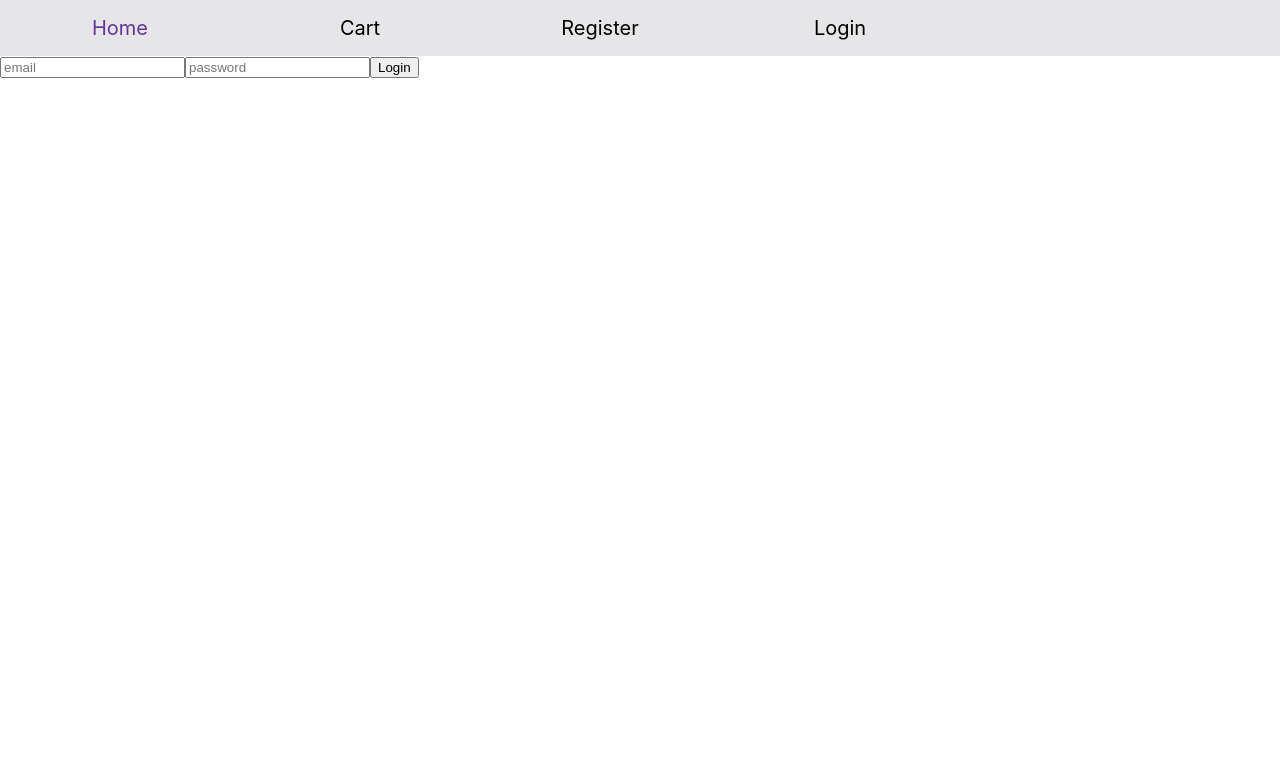
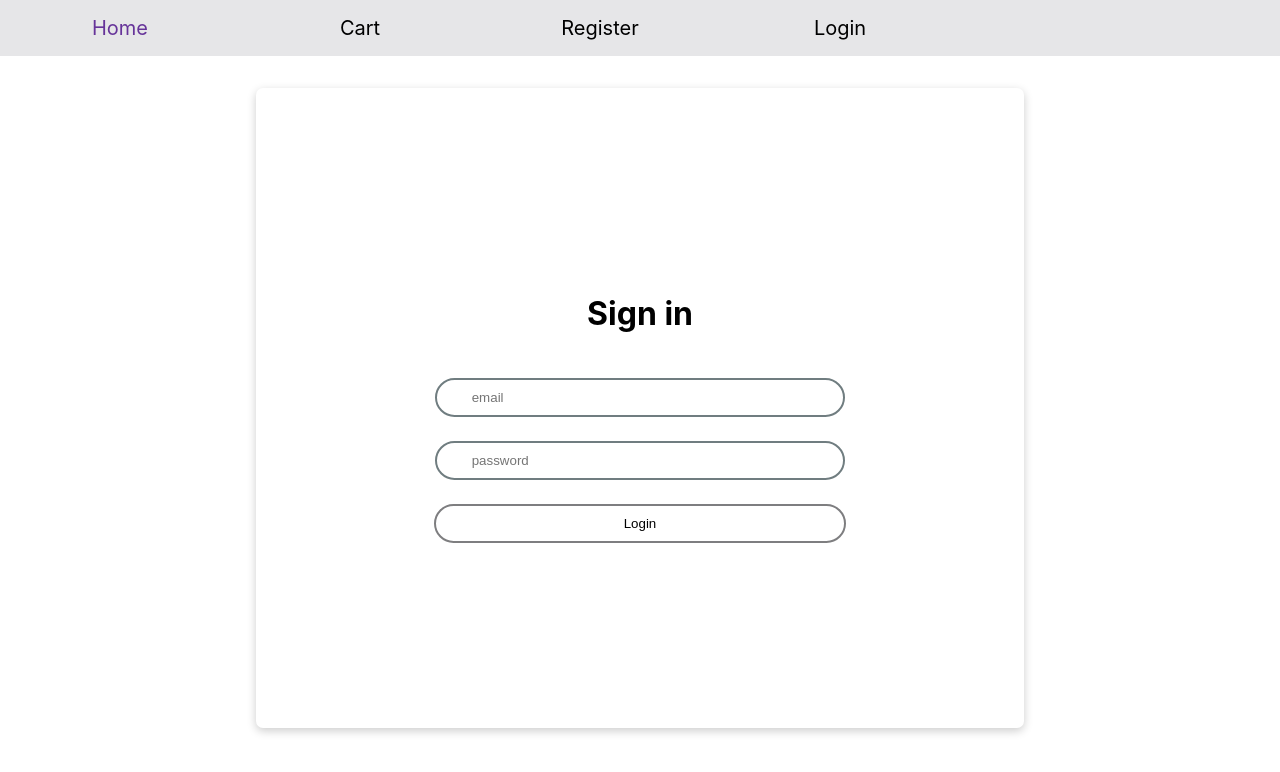
Before and after one commit to Yisusmomoa/React_Carrito, a React (Create React App) app: page /login in a window 1280 px wide. Shown: the top 772 px of the page. Built offline with nearby package versions, Linux system fonts and the light colour scheme.

Commit message:
se estliza la pantalla de login

```diff
--- a/src/routes/Login.js
+++ b/src/routes/Login.js
@@ -1,7 +1,9 @@
-import React, { useContext, useState } from 'react';
+import React, { Fragment, useContext, useState } from 'react';
 import UserContext from '../contexts/UserContext';
-import { useNavigate } from 'react-router-dom';
+import { useNavigate, Link } from 'react-router-dom';
 
+import styled from 'styled-components';
+import introduction from '../media/introduction.svg'
 import Swal from 'sweetalert2'
 
 const Login = () => {
@@ -54,18 +56,62 @@ const Login = () => {
     }
 
     return (
-        <div>
+        <Fragment>
             {/* "handleSubmit" will validate your inputs before invoking "onSubmit" */}
-            <form onSubmit={handleSubmit}>
+            <ContainerLoginForm onSubmit={handleSubmit}>
+                <h1>Sign in</h1>
                 <input type='email' placeholder='email' name='email' onChange={handleChange}/>
 
                 {/* register your input into the hook by invoking the "register" function */}
                 {/* include validation with required or other standard HTML validation rules */}
                 <input type='password' placeholder='password' name='password' onChange={handleChange}/>
-                <button type='submit'>Login</button>
-            </form>
-        </div>
+                <ContainerFormButton type='submit'>Login</ContainerFormButton>
+            </ContainerLoginForm>
+        </Fragment>
     );
 }
 
+const ContainerLoginForm=styled.form`
+    display:flex;
+    height: 80vh;
+    width:60%;
+    margin:0 auto;
+    margin-top:2rem;
+    box-sizing: border-box;
+    box-shadow: 0 3px 10px rgb(0 0 0 / 0.2);
+    border-radius:7px;
+    flex-direction: column;
+    justify-content: center;
+    align-items: center;
+    flex-wrap: wrap;
+    gap: 24px;
+    padding:10px;
+    h1{
+        align-self:center;
+    }
+    input{
+        border-radius:25px;
+        width:45%;
+        padding:10px 35px;
+        border:2px solid #707d80;
+    }
+`
+
+const ContainerFormButton=styled.button`
+  border-radius:25px;
+  padding:10px 35px;
+  width:55%;
+  text-align: center;
+  background-color:transparent;
+  border:2px solid #7e7e80;
+  cursor:pointer;
+
+  :hover{
+    background-color:#7e7e80;
+    border:2px solid #fff;
+    color:#fff;
+  }
+`
+
+
 export default Login;
```
